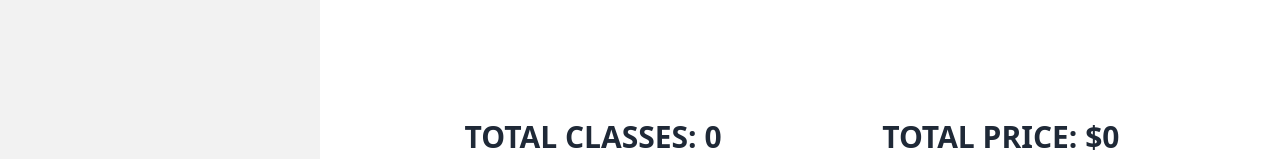
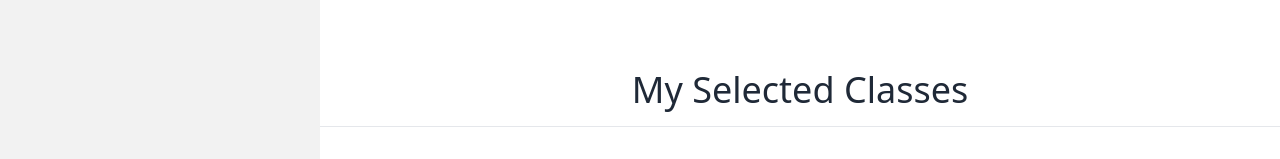
Before and after one commit to XZonRexA1/enigma-magic-client, a React (Vite) app: page /dashboard/mySelectedClasses in a window 1280 px wide. Shown: the part 243-402 px from the top of the page. Built offline with nearby package versions, Linux system fonts and the light colour scheme; no server answers.

Commit message:
payment page added

```diff
--- a/package.json
+++ b/package.json
@@ -11,6 +11,8 @@
   },
   "dependencies": {
     "@emotion/react": "^11.11.1",
+    "@stripe/react-stripe-js": "^2.1.0",
+    "@stripe/stripe-js": "^1.54.0",
     "@tanstack/react-query": "^4.29.12",
     "firebase": "^9.22.2",
     "localforage": "^1.10.0",
--- a/src/Routes/Routes.jsx
+++ b/src/Routes/Routes.jsx
@@ -7,6 +7,7 @@ import SignUp from "../components/SignUp/SignUp";
 import DashBoard from "../Layout/DashBoard";
 import Classes from "../components/ClassesPage/Classes";
 import MySelectedClasses from "../components/DashBoard/MySelectedClasses/MySelectedClasses";
+import Payment from "../components/DashBoard/Payment/Payment";
 
 export const router = createBrowserRouter([
   {
@@ -40,6 +41,10 @@ export const router = createBrowserRouter([
         path: "mySelectedClasses",
         element: <MySelectedClasses></MySelectedClasses>,
       },
+      {
+        path: 'payment',
+        element: <Payment></Payment>
+      }
     ],
   },
   {
--- a/src/components/DashBoard/MySelectedClasses/MySelectedClasses.jsx
+++ b/src/components/DashBoard/MySelectedClasses/MySelectedClasses.jsx
@@ -2,6 +2,7 @@ import { Helmet } from "react-helmet-async";
 import useMySelectedClass from "../../../hooks/useMySelectedClass";
 import { FaTrashAlt } from "react-icons/fa";
 import Swal from "sweetalert2";
+import { Link } from "react-router-dom";
 
 const MySelectedClasses = () => {
   const [mySelectedClass, refetch] = useMySelectedClass();
@@ -38,6 +39,8 @@ const MySelectedClasses = () => {
       <Helmet>
         <title>Enigma Magic | My Selected Classes</title>
       </Helmet>
+      <h1 className="text-4xl text-center mb-4">My Selected Classes</h1>
+      <hr className="mb-4"/>
       <div className="uppercase font-semibold flex justify-evenly items-center h-[60px]">
         <h3 className="text-3xl">Total Classes: {mySelectedClass.length}</h3>
         <h3 className="text-3xl mx-4">Total Price: ${total.toFixed()}</h3>
@@ -82,7 +85,9 @@ const MySelectedClasses = () => {
                   </button>
                 </td>
                 <td>
-                  <button className="btn btn-warning btn-sm">pay</button>
+                  <Link to="/dashboard/payment">
+                    <button className="btn btn-warning btn-sm">pay</button>
+                  </Link>
                 </td>
               </tr>
             ))}
--- a/src/components/DashBoard/Payment/Payment.jsx
+++ b/src/components/DashBoard/Payment/Payment.jsx
@@ -1,9 +1,10 @@
 const Payment = () => {
-    return (
-        <div>
-            <h2 className="text-3xl">money</h2>
-        </div>
-    );
+  return (
+    <div>
+      <h1 className="text-4xl text-center mb-4">Payment</h1>
+      <hr className="mb-4" />
+    </div>
+  );
 };
 
 export default Payment;
```
Also changed, not shown: 1 other file (tests, documents, lock files or other folders).
